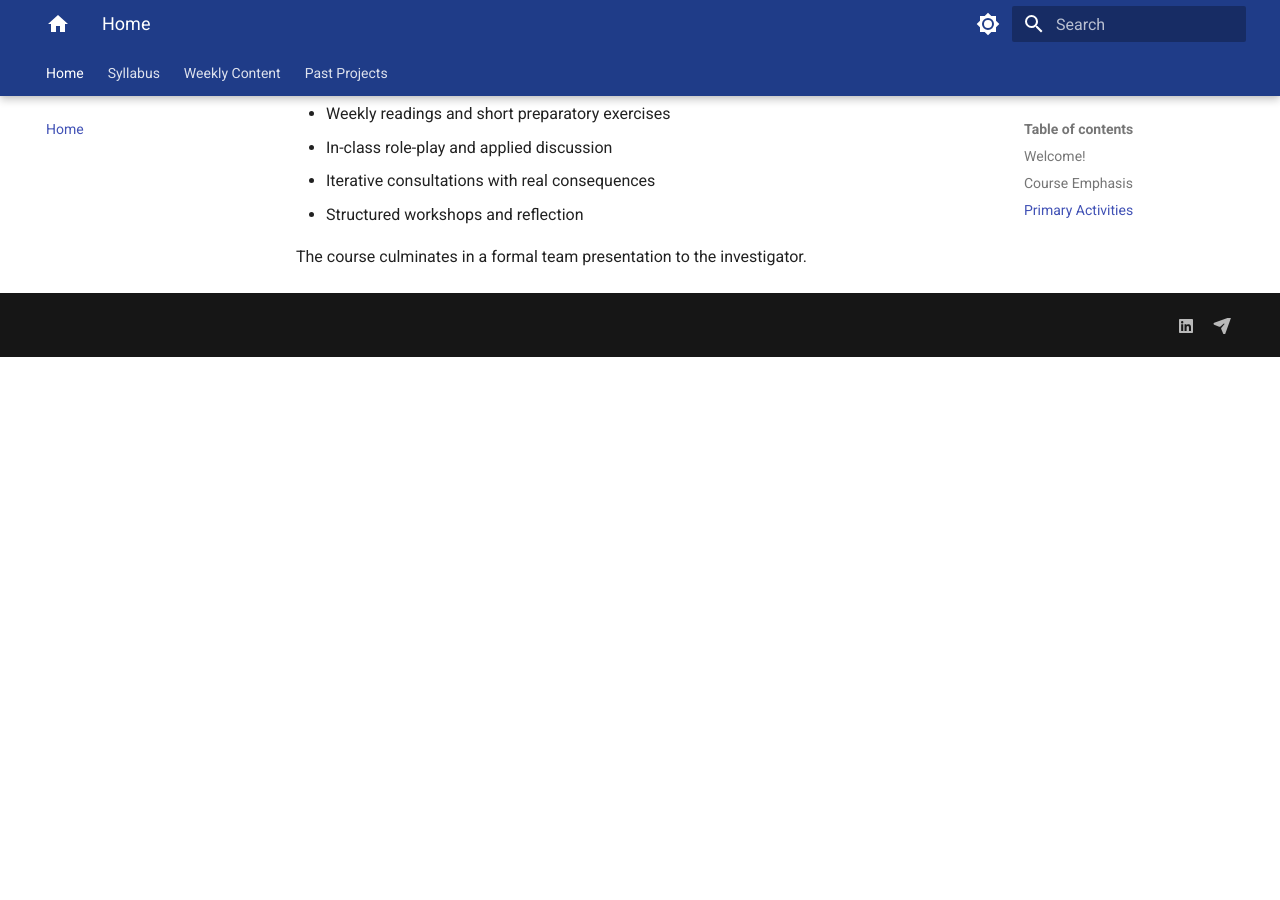
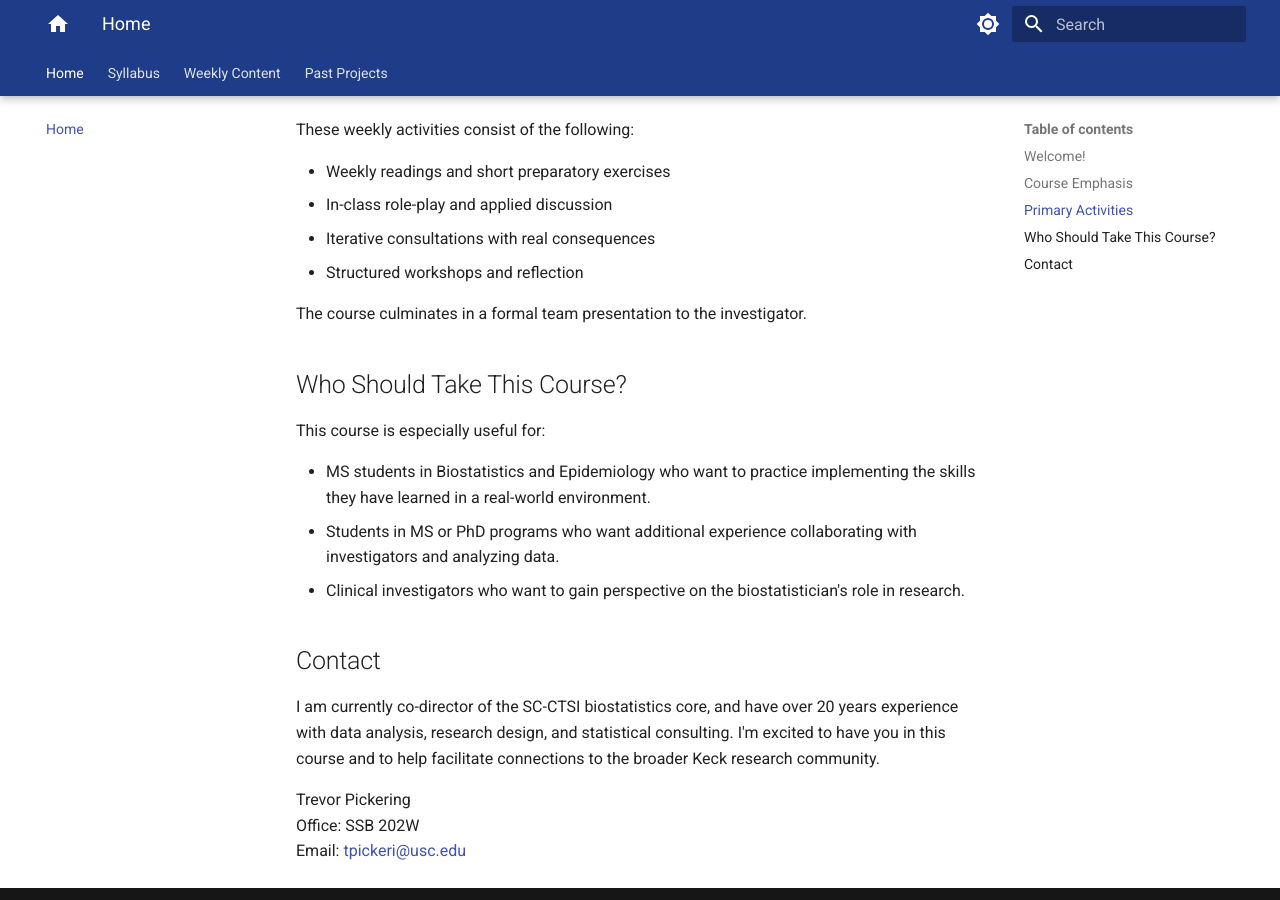
Before and after one commit to USCbiostats/PM516A, an MkDocs documentation site: the page built from docs/index.md, in a window 1280 px wide and 900 px high, scrolled down 964 px. Built offline with MkDocs 1.6.1 and Material for MkDocs 9.7.7, drawn with Linux system fonts in a browser that asks for light colours; comment, search, counter and statistics services are not loaded; before the commit the page ends 1321 px from its top, so only the background shows below that; some of the changed text lies outside the part shown.

Commit message:
Update index.md

```diff
--- a/docs/index.md
+++ b/docs/index.md
@@ -32,3 +33,19 @@ These weekly activities consist of the following:
 - Structured workshops and reflection
 
 The course culminates in a formal team presentation to the investigator.
+
+## Who Should Take This Course?
+
+This course is especially useful for:
+
+* MS students in Biostatistics and Epidemiology who want to practice implementing the skills they have learned in a real-world environment.
+* Students in MS or PhD programs who want additional experience collaborating with investigators and analyzing data.
+* Clinical investigators who want to gain perspective on the biostatistician's role in research.
+
+## Contact
+
+I am currently co-director of the SC-CTSI biostatistics core, and have over 20 years experience with data analysis, research design, and statistical consulting. I'm excited to have you in this course and to help facilitate connections to the broader Keck research community.
+
+Trevor Pickering
+Office: SSB 202W
+Email: [tpickeri@usc.edu](tpickeri@usc.edu)
```
Also changed, not shown: other parts of docs/index.md (+2 -1 lines).
